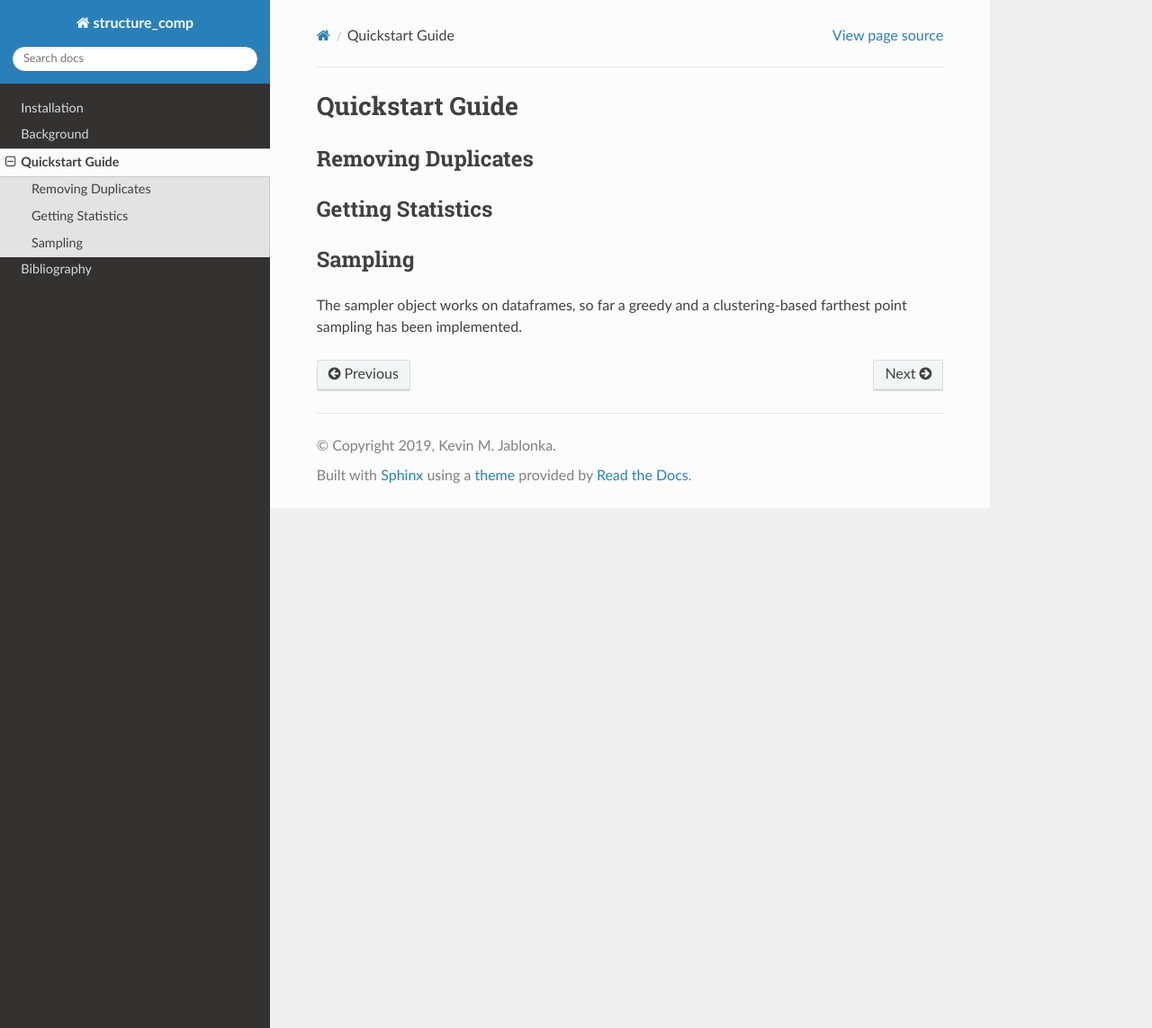
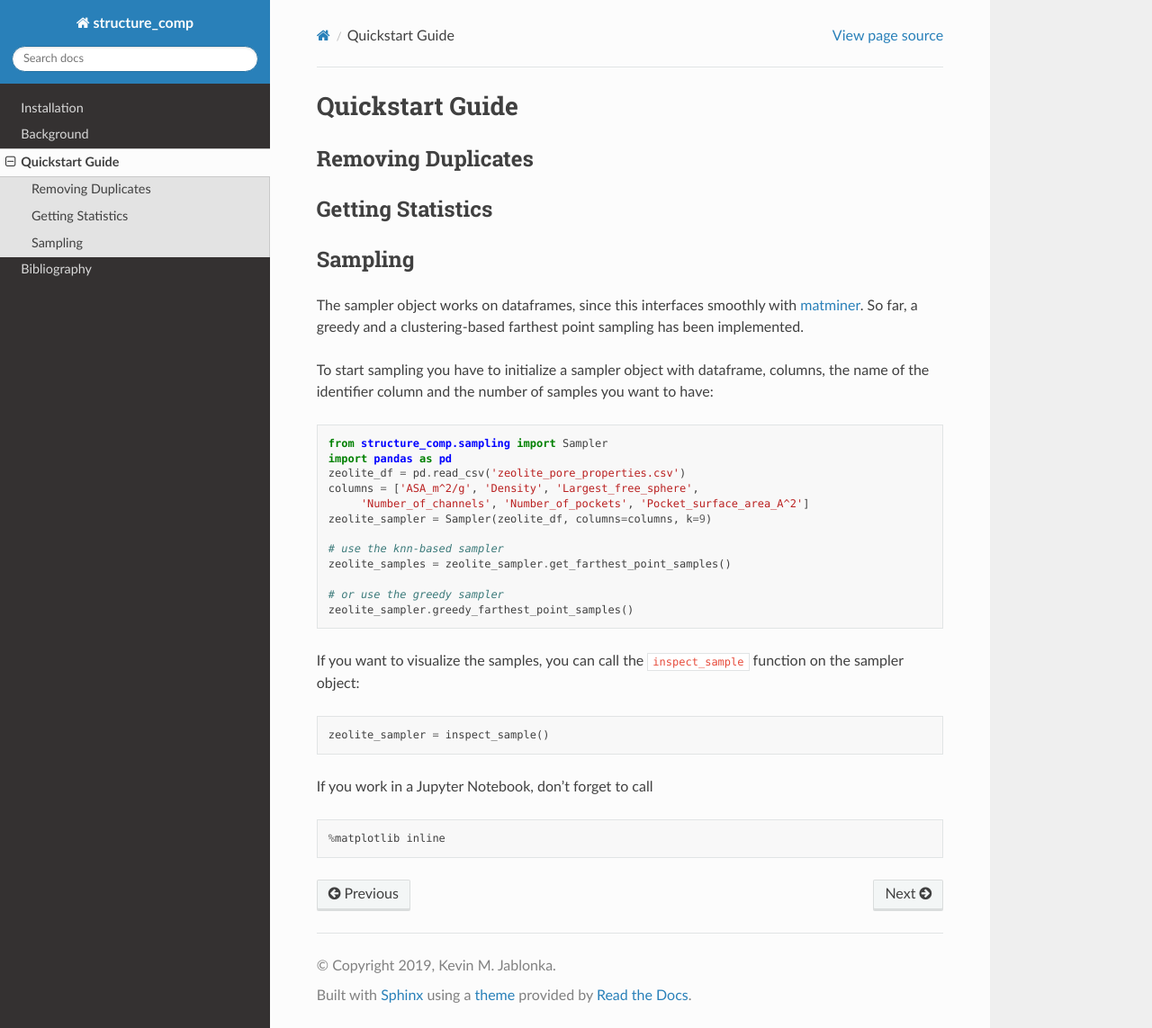
Before and after one commit to kjappelbaum/structure_comp, a Sphinx documentation site: the page built from docs/source/quickstart.rst, in a window 1280 px wide and 1143 px high. Shown: the whole window at 90% size. Built offline with Sphinx 7.4.7 and the Read the Docs theme 2.0.0, drawn with Linux system fonts in a browser that asks for light colours.

Commit message:
more options for visualizers in sampler, working on docs.

```diff
--- a/docs/source/background.rst
+++ b/docs/source/background.rst
@@ -37,7 +37,7 @@ Statistics
 
 Sampling
 ---------
-For all sampling, we standardize the features by default to avoid overly large effects by e.g. different units :cite:`tibshirani_elements_2017?`.
+For all sampling, we standardize the features by default to avoid overly large effects by e.g. different units :cite:`tibshirani_elements_2017`.
 In case you want to use different weights one different features you can multiply manually the columns of the dataframe
 with weight factors and then turn the standardization off.
 
@@ -52,7 +52,7 @@ by selecting points according to
   x_{k+1} = \text{argmax}_{x \in S} \min_{0\le i \le k} d(x_i, x)
 
 where :math:`d(x_i, x)` is an appropriate distance metric, which in our case is by default Euclidean.
-We initialize $x_0$ by choosing a random point from :math:`S`.
+We initialize :math:`x_0` by choosing a random point from :math:`S`.
 
 KNN based
 .........
--- a/docs/source/quickstart.rst
+++ b/docs/source/quickstart.rst
@@ -12,5 +12,38 @@ Getting Statistics
 
 Sampling
 --------
-The sampler object works on dataframes, so far a greedy and a clustering-based farthest point
+The sampler object works on dataframes, since this interfaces smoothly with `matminer
+<https://github.com/hackingmaterials/matminer>`_.
+So far, a greedy and a clustering-based farthest point
 sampling has been implemented.
+
+To start sampling you have to initialize a sampler object with dataframe, columns, the name of the identifier column
+and the number of samples you want to have:
+
+::
+
+  from structure_comp.sampling import Sampler
+  import pandas as pd
+  zeolite_df = pd.read_csv('zeolite_pore_properties.csv')
+  columns = ['ASA_m^2/g', 'Density', 'Largest_free_sphere',
+       'Number_of_channels', 'Number_of_pockets', 'Pocket_surface_area_A^2']
+  zeolite_sampler = Sampler(zeolite_df, columns=columns, k=9)
+
+  # use the knn-based sampler
+  zeolite_samples = zeolite_sampler.get_farthest_point_samples()
+
+  # or use the greedy sampler
+  zeolite_sampler.greedy_farthest_point_samples()
+
+
+If you want to visualize the samples, you can call the :code:`inspect_sample` function on the sampler object:
+
+::
+
+    zeolite_sampler = inspect_sample()
+
+If you work in a Jupyter Notebook, don't forget to call
+
+::
+
+    %matplotlib inline
--- a/setup.py
+++ b/setup.py
@@ -7,7 +7,7 @@ setup(
     url='',
     license='MIT License',
     install_requires=[
-        'numpy', 'pymatgen', 'ase', 'tqdm', 'pandas', 'scipy', 'sklearn'
+        'numpy', 'pymatgen', 'ase', 'tqdm', 'pandas', 'scipy', 'scikit-learn'
     ],
     extras_require={
         'testing': ['pytest'],
```
Also changed, not shown: 1 other file.
